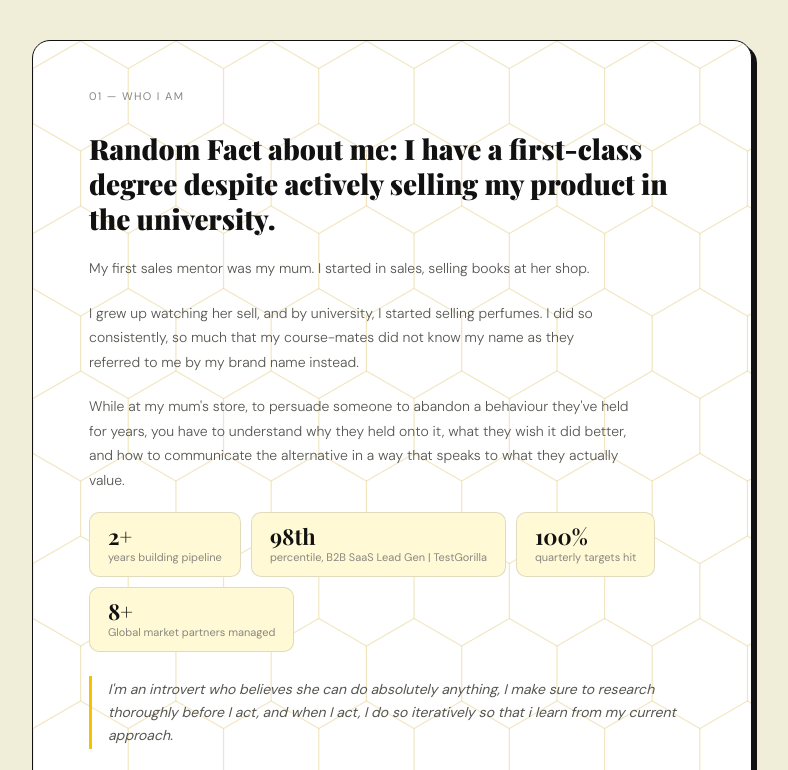
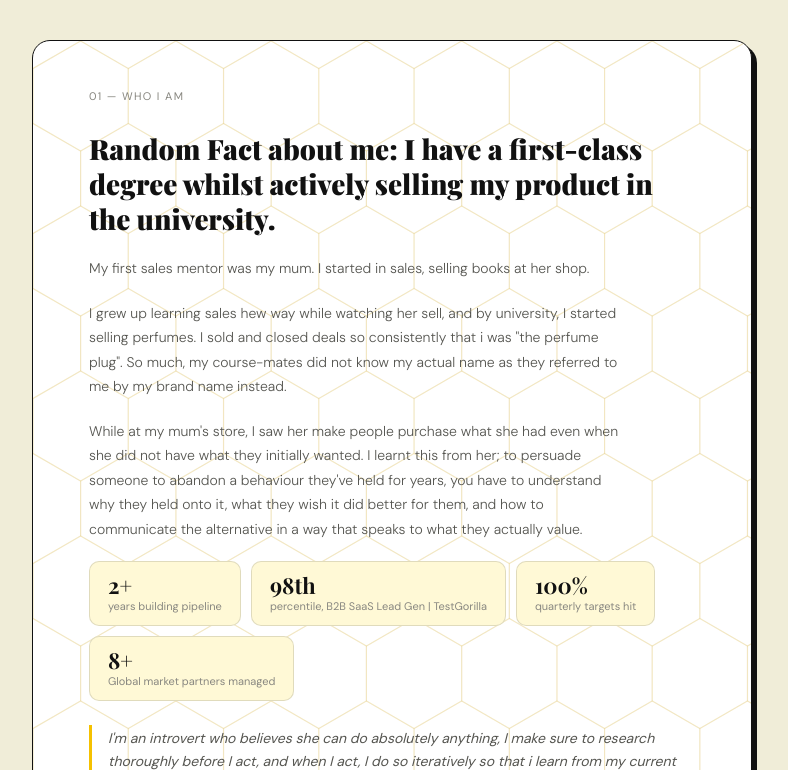
Before and after one commit to ijeoma-source/Creatorbuzz, a plain HTML site: page index.html.html in a window 1280 px wide. Both pictures are taken after a click on the button "next →". Shown: the top 770 px of the page, without its empty margins (248-1036 px from the left). Drawn offline with nearby package versions, Linux system fonts and the light colour scheme; a web font is replaced by a local one.

Commit message:
Update index.html.html

```diff
--- a/index.html.html
+++ b/index.html.html
@@ -129,10 +129,10 @@ canvas.hex{position:absolute;top:0;left:0;width:100%;height:100%;pointer-events:
 <div class="slide" id="s1">
   <canvas class="hex" id="c1"></canvas>
   <div class="label z">01 — Who I Am</div>
-  <div class="h1 xs z" style="line-height:1.25;margin-bottom:1.25rem">Random Fact about me: I have a first-class degree despite actively selling my product in the university.</div>
+  <div class="h1 xs z" style="line-height:1.25;margin-bottom:1.25rem">Random Fact about me: I have a first-class degree whilst actively selling my product in the university.</div>
   <p class="body z">My first sales mentor was my mum. I started in sales, selling books at her shop.</p>
-  <p class="body z">I grew up watching her sell, and by university, I started selling perfumes. I did so consistently, so much that my course-mates did not know my name as they referred to me by my brand name instead.</p>
-  <p class="body z">While at my mum's store, to persuade someone to abandon a behaviour they've held for years, you have to understand why they held onto it, what they wish it did better, and how to communicate the alternative in a way that speaks to what they actually value.</p>
+  <p class="body z">I grew up learning sales hew way while watching her sell, and by university, I started selling perfumes. I sold and closed deals so consistently that i was "the perfume plug". So much, my course-mates did not know my actual name as they referred to me by my brand name instead.</p>
+  <p class="body z">While at my mum's store, I saw her make people purchase what she had even when she did not have what they initially wanted. I learnt this from her; to persuade someone to abandon a behaviour they've held for years, you have to understand why they held onto it, what they wish it did better for them, and how to communicate the alternative in a way that speaks to what they actually value.</p>
   <div class="stat-row z">
     <div class="stat"><div class="stat-n">2+</div><div class="stat-l">years building pipeline</div></div>
     <div class="stat"><div class="stat-n">98th</div><div class="stat-l">percentile, B2B SaaS Lead Gen | TestGorilla</div></div>
```
